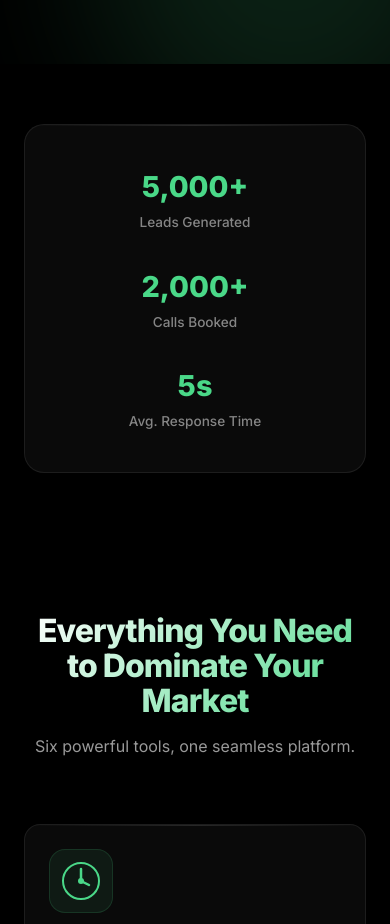
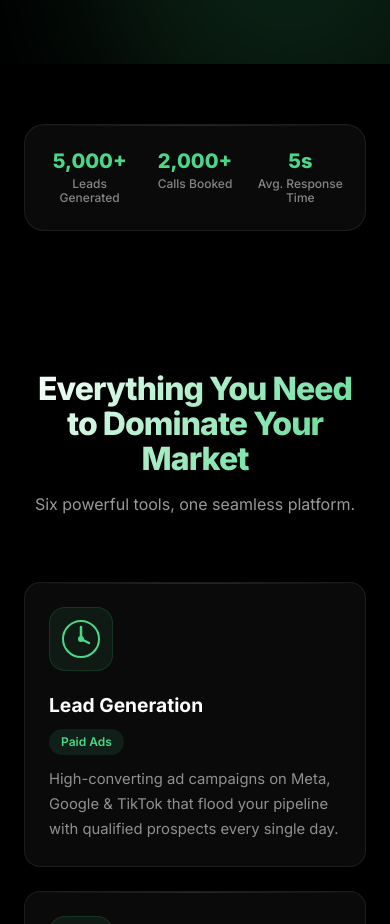
Before and after one commit to korn2222/dobify-webiste, a Next.js app: page /en in a window 390 px wide. Shown: the part 780-1704 px from the top of the page. Built offline with nearby package versions, Linux system fonts and the light colour scheme.

Commit message:
style: align social proof stats in a single row on mobile

```diff
--- a/src/app/[locale]/page.tsx
+++ b/src/app/[locale]/page.tsx
@@ -117,11 +117,11 @@ function SocialProof() {
         <section ref={ref} style={{ padding: '60px 0' }}>
             <div className="container">
                 <motion.div
-                    className="glass glass-highlight"
+                    className="glass glass-highlight grid grid-cols-3 gap-2 md:gap-8"
                     initial={{ opacity: 0, y: 30 }}
                     animate={isInView ? { opacity: 1, y: 0 } : {}}
                     transition={{ duration: 0.8 }}
-                    style={{ display: 'grid', gridTemplateColumns: 'repeat(auto-fit, minmax(150px, 1fr))', gap: '2rem', padding: '2.5rem 2rem', textAlign: 'center' }}
+                    style={{ padding: '1.5rem 1rem', textAlign: 'center' }}
                 >
                     {stats.map((stat, i) => (
                         <motion.div
@@ -130,10 +130,11 @@ function SocialProof() {
                             animate={isInView ? { opacity: 1, y: 0 } : {}}
                             transition={{ duration: 0.5, delay: i * 0.1 }}
                         >
-                            <div style={{ fontSize: 'clamp(1.8rem, 3vw, 2.5rem)', fontWeight: 800, color: '#4ad888', marginBottom: '0.25rem' }}>
+                            {/* Adjusted clamp for smaller mobile screens */}
+                            <div style={{ fontSize: 'clamp(1.25rem, 3vw, 2.5rem)', fontWeight: 800, color: '#4ad888', marginBottom: '0.25rem', lineHeight: 1.2 }}>
                                 <AnimatedCounter target={stat.value} suffix={stat.suffix} />
                             </div>
-                            <div style={{ fontSize: '0.85rem', color: 'rgba(255,255,255,0.5)', fontWeight: 500 }}>{stat.label}</div>
+                            <div style={{ fontSize: '0.75rem', color: 'rgba(255,255,255,0.5)', fontWeight: 500, lineHeight: 1.2 }}>{stat.label}</div>
                         </motion.div>
                     ))}
                 </motion.div>
```
